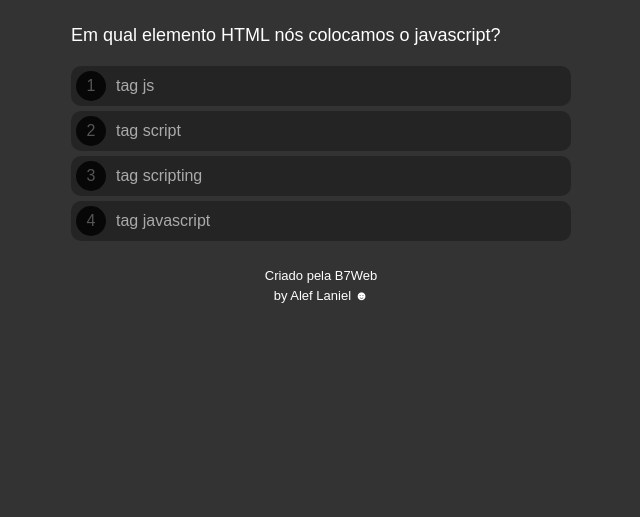
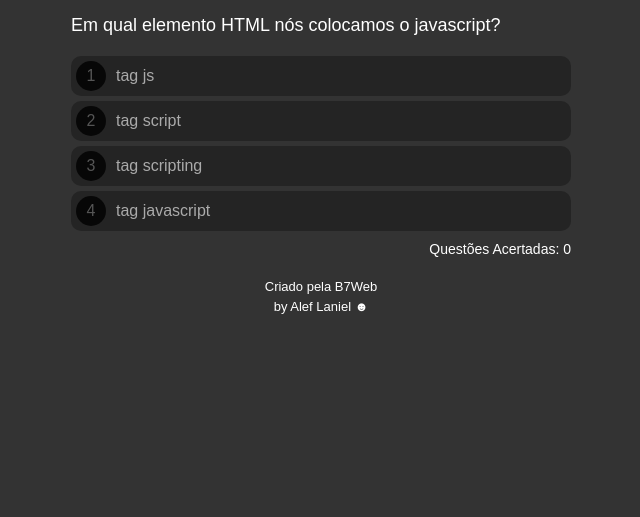
Before and after one commit to AlefLaniel/projeto-quiz, a plain HTML site: page index.html in a window 1280 px wide. Shown: the part 283-800 px from the top of the page, without its empty margins (319-959 px from the left). Drawn offline with nearby package versions, Linux system fonts and the light colour scheme.

Commit message:
Melhoria no layout

```diff
--- a/index.html
+++ b/index.html
@@ -19,6 +19,7 @@
         <div class="options">
 
         </div>
+        <div class="acertos"></div>
     </div>
 
     <div class="scoreArea">
@@ -31,6 +32,7 @@
 
     <footer>Criado pela B7Web <br> by Alef Laniel ☻</footer>
 
+    <script src="https://unpkg.com/sweetalert/dist/sweetalert.min.js"></script>
     <script src="questions.js"></script>
     <script src="script.js"></script>
 </body>
--- a/script.js
+++ b/script.js
@@ -17,7 +17,7 @@ function showQuestion() {
         document.querySelector('.progress--bar').style.width = `${pct}%`;
 
         document.querySelector('.scoreArea').style.display = 'none';
-        document.querySelector('.questionArea').style.display = 'block';
+        document.querySelector('.questionArea').style.display = 'flex';
 
         document.querySelector('.question').innerHTML = q.question;
         document.querySelector('.options').innerHTML = '';
@@ -35,6 +35,8 @@ function showQuestion() {
         document.querySelectorAll('.options .option').forEach(item => {
            item.addEventListener('click', optionClickEvent);
         });
+
+        document.querySelector('.acertos').innerHTML = `Questões Acertadas: ${correctAnswers}`;
     }else{
        // Acabaram as questões.
        finishQuiz();
@@ -46,9 +48,17 @@ function optionClickEvent(e) {
 
     if (questions[currentQuestion].answer === clickedOption) {
         e.target.style.background = 'green';
+        swal({
+            title: "ACERTOU!",
+            icon: "success",
+          });
         correctAnswers++;
     }else{
         e.target.style.background = 'red';
+        swal({
+            title: "ERROU!",
+            icon: "error",
+          });
     }
 
     currentQuestion++;
--- a/style.css
+++ b/style.css
@@ -12,6 +12,7 @@ body {
     flex-direction: column;
     background-color: #333;
     font-family: Arial, Helvetica, sans-serif;
+    padding: 20px;
 }
 
 h1 {
@@ -35,6 +36,7 @@ h1 {
 .questionArea,
 .scoreArea {
     display: none;
+    flex-direction: column;
 }
 
 .questionArea {
@@ -117,6 +119,13 @@ h1 {
     background-color: rgba(0, 0, 0, 0.4);
 }
 
+.acertos{
+    align-self: flex-end;
+    color: white;
+    margin-top: 5px;
+    font-size: 14px;
+}
+
 footer {
     margin-top: 20px;
     color: #FFF;
```
